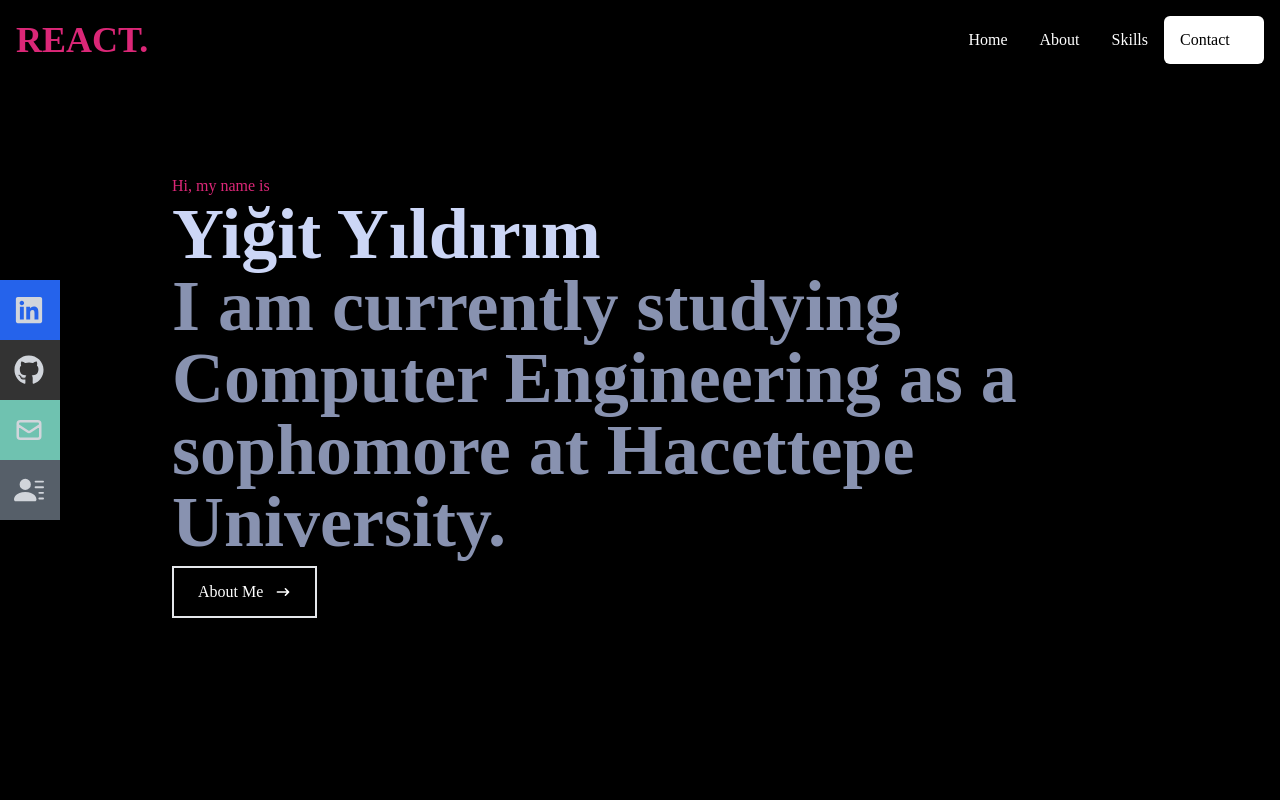
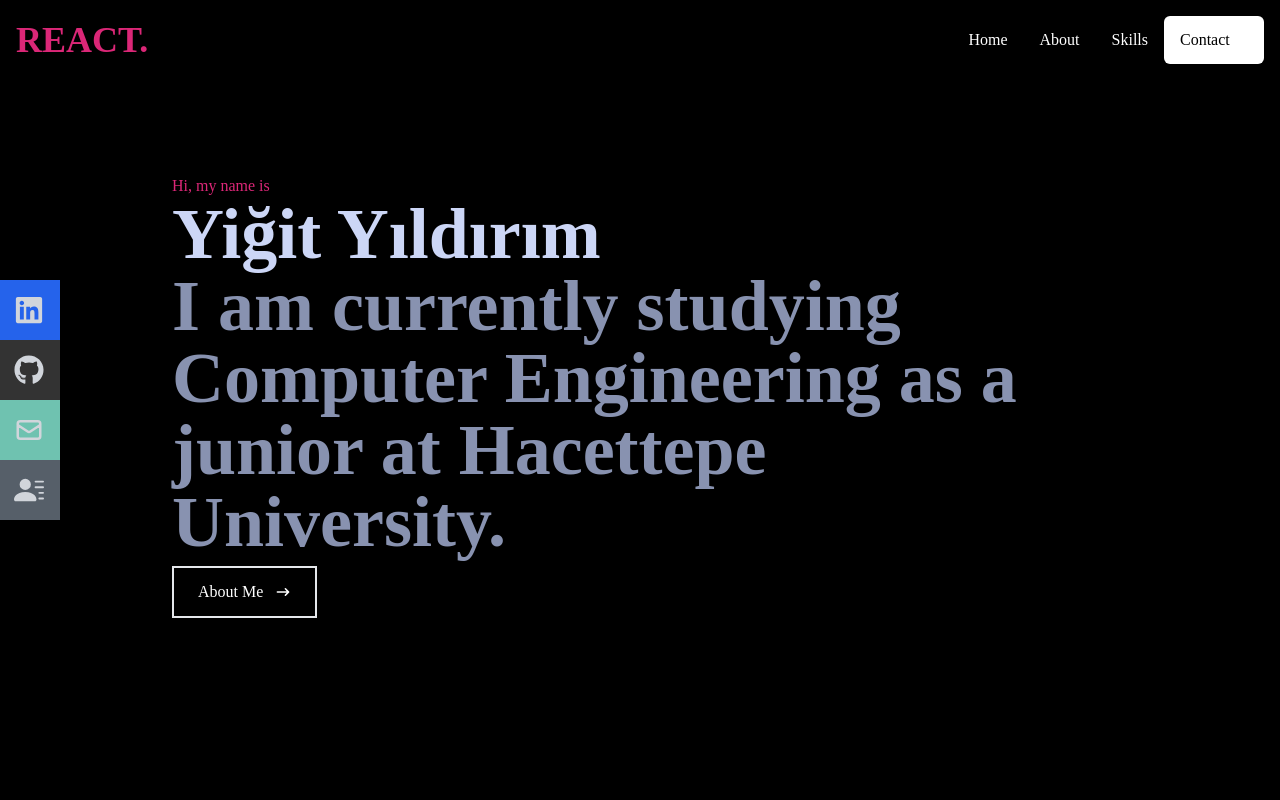
Before and after one commit to yigityldrm/deply-portf, a React (Create React App) app: page / in a window 1280 px wide. Shown: the top 800 px of the page. Built offline with nearby package versions, Linux system fonts and the light colour scheme.

Commit message:
Update Home.jsx

```diff
--- a/src/components/Home.jsx
+++ b/src/components/Home.jsx
@@ -12,7 +12,7 @@ const Home = () => {
           Yiğit Yıldırım
         </h1>
         <h2 className='text-4xl sm:text-7xl font-bold text-[#8892b0]'>
-        I am currently studying Computer Engineering as a sophomore at Hacettepe University.
+        I am currently studying Computer Engineering as a junior at Hacettepe University.
         </h2>
 
         <div>
```
